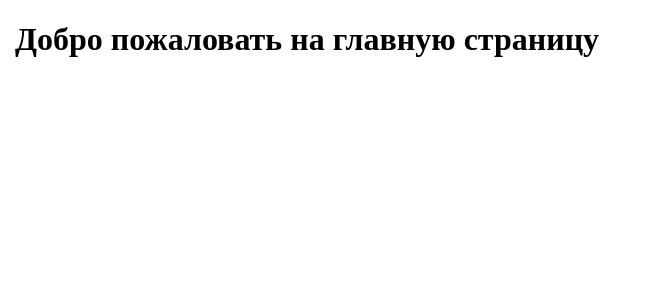
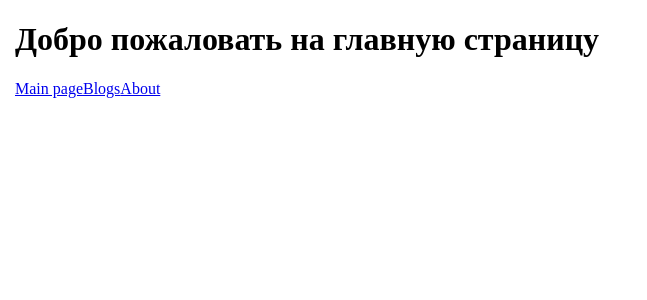
Before and after one commit to lzuard/vue_edu, a Vue app: page / in a window 1280 px wide. Shown: the top 300 px of the page, without its empty margins (0-647 px from the left). Built offline with nearby package versions, Linux system fonts and the light colour scheme.

Commit message:
add About page

```diff
--- a/src/pages/Main.vue
+++ b/src/pages/Main.vue
@@ -1,5 +1,8 @@
 <template>
     <h1>Добро пожаловать на главную страницу</h1>
+    <router-link to="/">Main page</router-link>
+    <router-link to="/blogs">Blogs</router-link>
+    <router-link to="/about">About</router-link>
 </template>
 
 <script>
--- a/src/router/router.js
+++ b/src/router/router.js
@@ -1,5 +1,7 @@
 import Main from "@/pages/Main";
 import PostPage from "@/pages/PostPage"
+import About from "@/pages/About"
+
 import { createRouter, createWebHashHistory } from "vue-router";
 
 const routes = [
@@ -10,6 +12,10 @@ const routes = [
     {
         path: '/Blogs/',
         component: PostPage
+    },
+    {
+        path: '/About/',
+        component: About
     }
 ]
 
```
